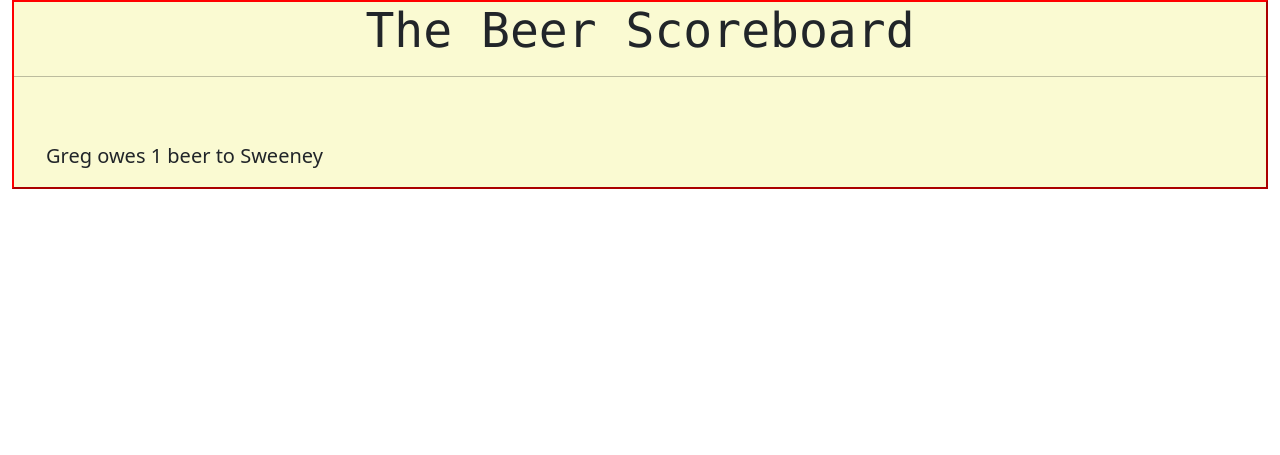
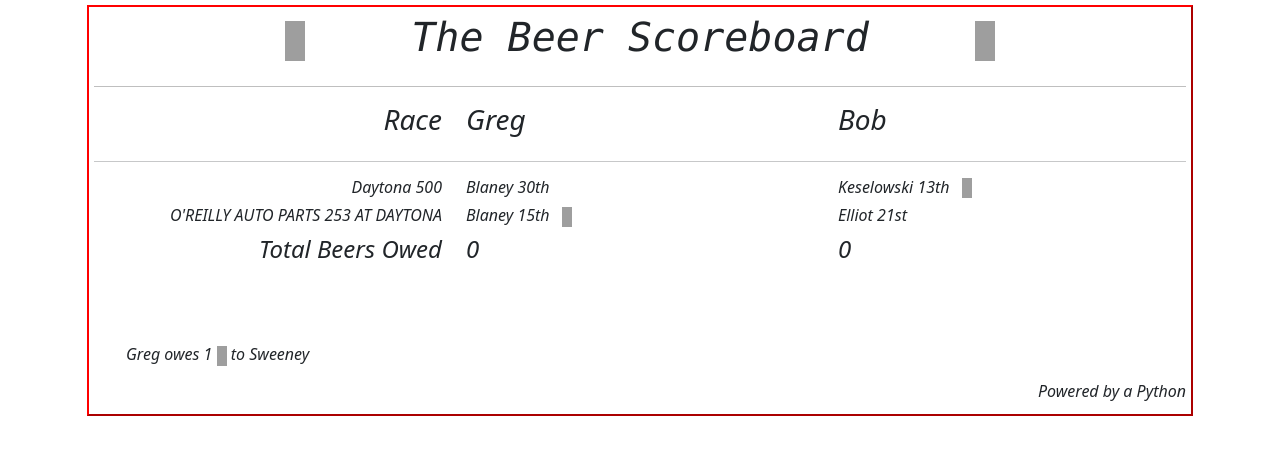
Before and after one commit to moose46/PythonGoogleWeb, a Flask app: page / in a window 1280 px wide. Shown: the top 455 px of the page. Run offline with Flask 2, Linux system fonts and the light colour scheme; grey boxes are pictures that could not be loaded.

Commit message:
Deployed to the Cloud

```diff
--- a/templates/base.html
+++ b/templates/base.html
@@ -4,29 +4,43 @@
     <title>Beer Me Greg</title>
     <meta name="viewport" content="width=device-width, initial-scale=1.0">
     <!--    <link href="{{ url_for('static', filename='bootstrap.min.css') }}" rel="stylesheet">-->
-<link href="https://cdn.jsdelivr.net/npm/bootstrap@5.0.0-beta2/dist/css/bootstrap.min.css" rel="stylesheet" integrity="sha384-BmbxuPwQa2lc/FVzBcNJ7UAyJxM6wuqIj61tLrc4wSX0szH/Ev+nYRRuWlolflfl" crossorigin="anonymous">
-<script src="https://cdn.jsdelivr.net/npm/bootstrap@5.0.0-beta2/dist/js/bootstrap.bundle.min.js" integrity="sha384-b5kHyXgcpbZJO/tY9Ul7kGkf1S0CWuKcCD38l8YkeH8z8QjE0GmW1gYU5S9FOnJ0" crossorigin="anonymous"></script>  </head>
+    <link href="https://cdn.jsdelivr.net/npm/bootstrap@5.0.0-beta2/dist/css/bootstrap.min.css" rel="stylesheet"
+          integrity="sha384-BmbxuPwQa2lc/FVzBcNJ7UAyJxM6wuqIj61tLrc4wSX0szH/Ev+nYRRuWlolflfl" crossorigin="anonymous">
+    <script src="https://cdn.jsdelivr.net/npm/bootstrap@5.0.0-beta2/dist/js/bootstrap.bundle.min.js"
+            integrity="sha384-b5kHyXgcpbZJO/tY9Ul7kGkf1S0CWuKcCD38l8YkeH8z8QjE0GmW1gYU5S9FOnJ0"
+            crossorigin="anonymous"></script>
+</head>
 <style>
-      h1 {text-align: center;
+    h1 {
+        text-align: center;
         font-family: 'Consolas', 'Deja Vu Sans Mono', 'Bitstream Vera Sans Mono', monospace;
         font-weight: bolder;
     }
+
     .myHr {
         color: black;
     }
+
     .myDiv {
         border: 2px outset red;
-          background-color: lightgoldenrodyellow;
-          text-align: left;
+        /*background-color: lightgoldenrodyellow;*/
+        /*text-align: center;*/
+        font-size: larger;
+        font-style: italic;
+        margin: 5px;
+        padding: 5px;
+
     }
+
     li {
         font-min-size: large;
         font-size: large;
     }
+
 </style>
 <body>
 
-    <div class="container-fluid">
+<div class="container-fluid center container-sm">
 
     <!-- child template -->
     {% block content %}{% endblock %}
--- a/templates/beer.html
+++ b/templates/beer.html
@@ -1,12 +1,69 @@
 {% extends "base.html" %}
 {% block content %}
-    <div class="myDiv">
-        <h1 class="display-5">The Beer Scoreboard</h1>
-        <hr class="myHr">
+<div class="myDiv">
+
+    <table align="center">
+        <tr>
+            <td width="25%" align="center"><img src="../static/beer_PNG2376.png" width="20" height="40"></td>
+            <td width="50%"><h1 class="display-6">The Beer Scoreboard</h1></td>
+            <td width="25%" align="center"><img src="../static/beer_PNG2376.png" width="20" height="40"></td>
+        </tr>
+    </table>
+    <hr class="myHr">
+    <div class="row">
+        <div class="col-sm" align="right">
+            <h3>Race</h3>
+        </div>
+        <div class="col-sm" align="left">
+            <h3>Greg</h3>
+
+        </div>
+        <div class="col-sm align-middle" align="left">
+            <h3>Bob</h3>
+        </div>
+    </div>
+    <hr>
+    <div class="row">
+        <div class="col-sm align-top" align="right">
+            <h6>Daytona 500</h6>
+        </div>
+        <div class="col-sm align-middle" align="left">
+            <h6>Blaney 30th</h6>
+
+        </div>
+        <div class="col-sm" align="left">
+            <h6>Keselowski 13th &nbsp;&nbsp;<img src="../static/beer_PNG2376.png" width="10" height="20"></h6>
+        </div>
+    </div>
+    <div class="row">
+        <div class="col-sm align-middle" align="right ">
+            <h6>O'REILLY AUTO PARTS 253 AT DAYTONA</h6>
+        </div>
+        <div class="col-sm " align="left">
+            <h6>Blaney 15th &nbsp;&nbsp;<img src="../static/beer_PNG2376.png" width="10" height="20"></h6>
+
+        </div>
+        <div class="col-sm" align="left">
+            <h6>Elliot 21st</h6>
+        </div>
+    </div>
+    <div class="row">
+        <div class="col-sm" align="right">
+            <h4>Total Beers Owed</h4>
+        </div>
+        <div class="col-sm" align="left">
+            <h4>0</h4>
+
+        </div>
+        <div class="col-sm" align="left">
+            <h4>0</h4>
+        </div>
+    </div>
+    <ul>
         <br><br>
-        <ul>
-            <blockquote  class="blockquote">
-                <p>Greg owes 1 beer to Sweeney</p></blockquote>
-        </ul>
-    </div>
+        <blockquote class="blockquote">
+            <p><h6>Greg owes 1 <img src="../static/beer_PNG2376.png" width="10" height="20"> to Sweeney</h6></p></blockquote>
+    </ul>
+    <h6 align="right">Powered by a Python</h6>
+</div>
 {% endblock %}
```
Lines whose indentation alone changed are shown as unchanged.
